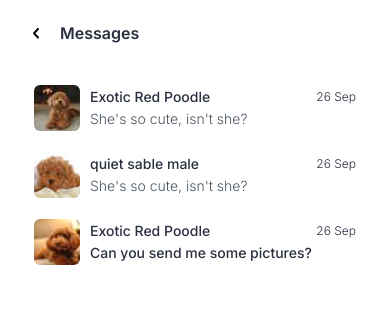
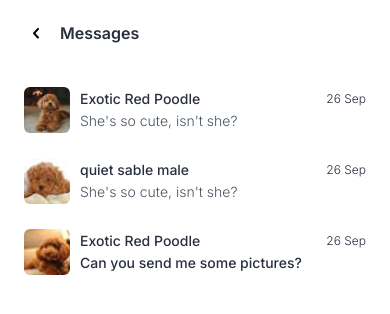
Before and after one commit to youssefaltai/fiverr-ilio-chat, a React (Vite) app: page /messages in a window 390 px wide. Shown: the top 314 px of the page. Built offline with nearby package versions, Linux system fonts and the light colour scheme.

Commit message:
fix conversation padding in mobile

```diff
--- a/src/pages/Messages/components/Conversation/Conversation.styled.ts
+++ b/src/pages/Messages/components/Conversation/Conversation.styled.ts
@@ -32,6 +32,15 @@ const ConversationStyle = styled.div<ConversationStyleProps>`
     background-color: #F0F3F5;
     cursor: pointer;
   }
+
+  @media (width <= 680px) {
+    padding: 12px 0;
+
+    &:hover {
+      background-color: inherit;
+      cursor: pointer;
+    }
+  }
 `;
 
 export default ConversationStyle;
```
